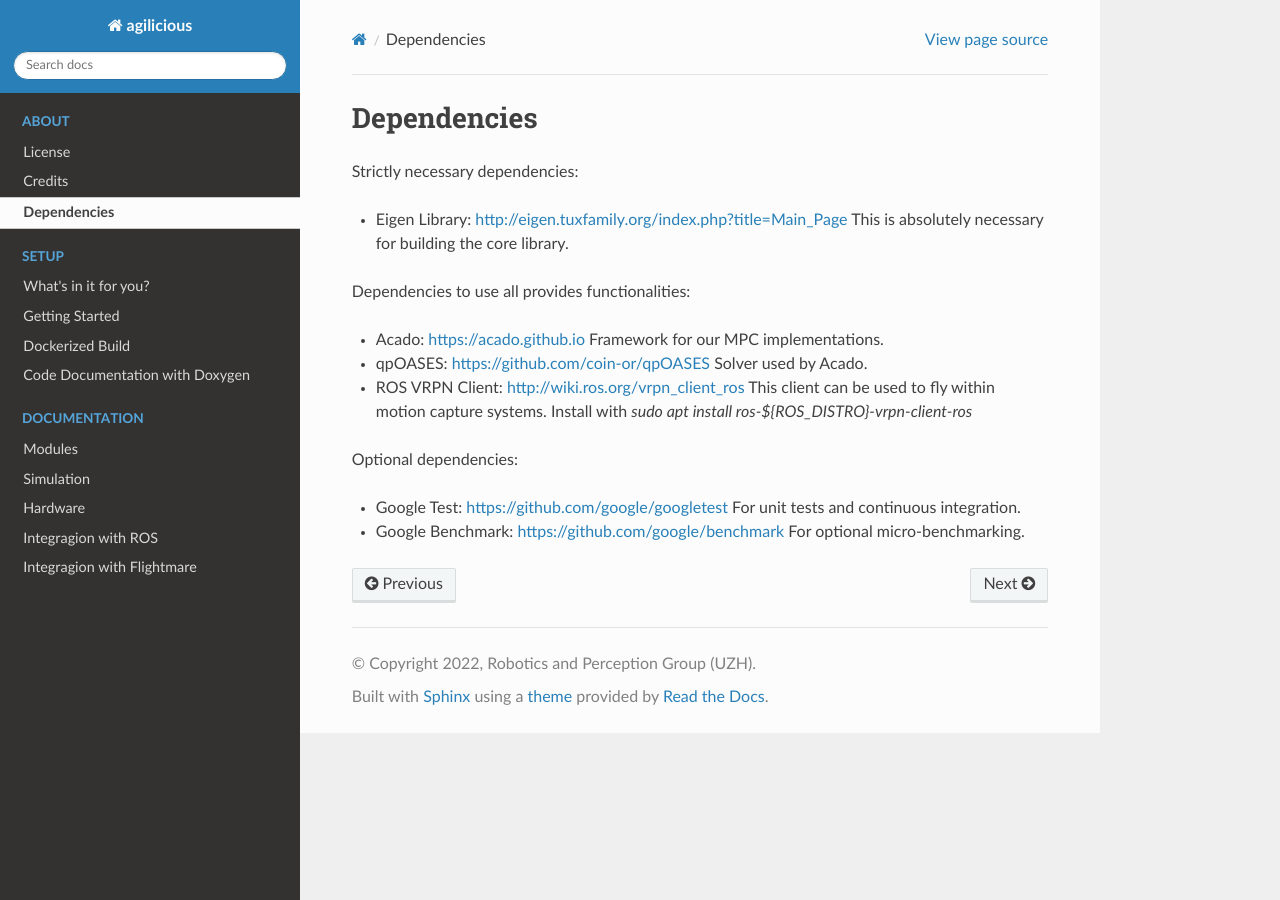
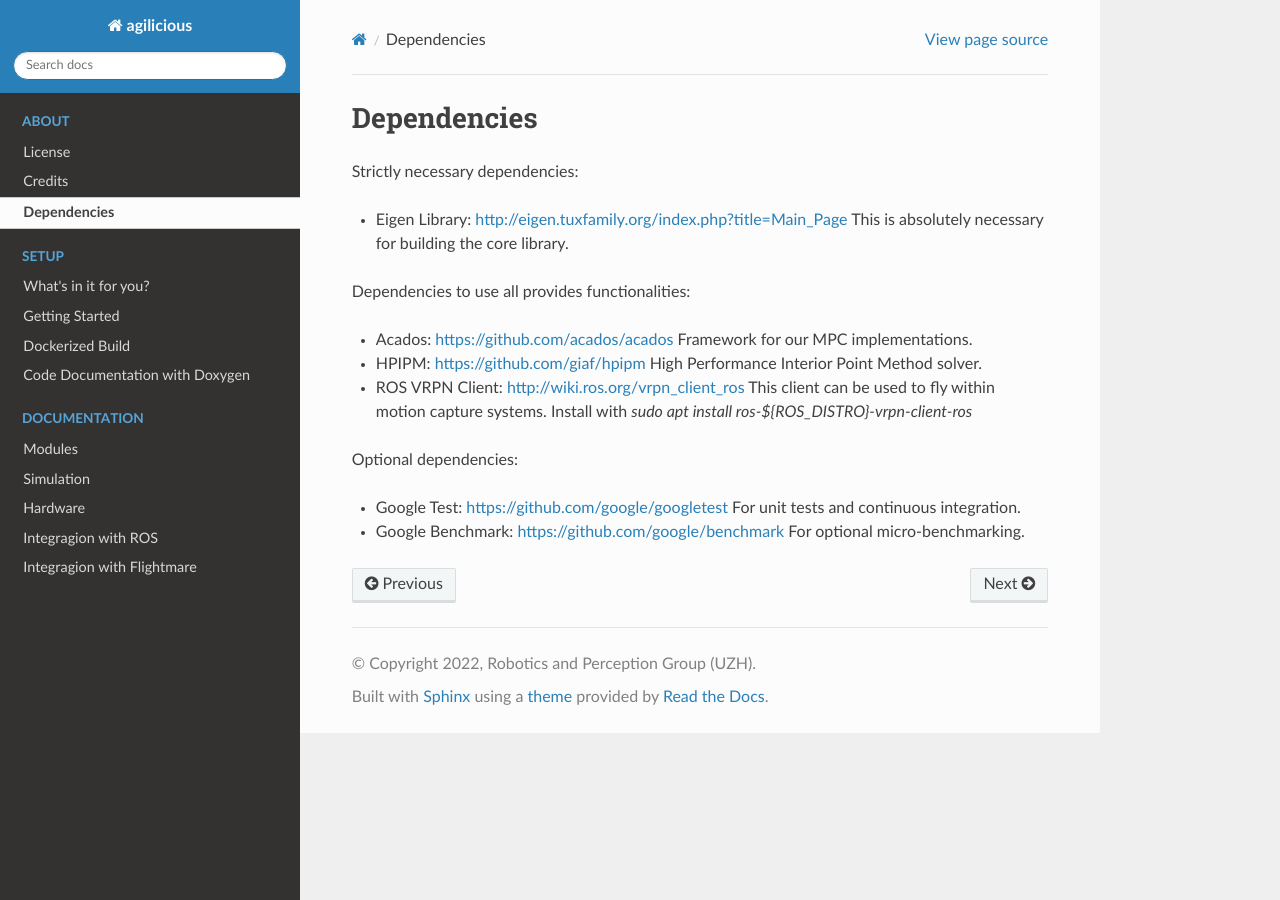
Before and after one commit to uzh-rpg/agilicious, a Sphinx documentation site: the page built from docs/dependencies.rst, in a window 1280 px wide. Built offline with Sphinx 7.4.7 and the Read the Docs theme 2.0.0, drawn with Linux system fonts in a browser that asks for light colours.

Commit message:
Typos fixed

```diff
--- a/docs/dependencies.rst
+++ b/docs/dependencies.rst
@@ -8,10 +8,10 @@
 
 Dependencies to use all provides functionalities:
 
-* Acado: https://acado.github.io
+* Acados: https://github.com/acados/acados
   Framework for our MPC implementations.
-* qpOASES: https://github.com/coin-or/qpOASES
-  Solver used by Acado.
+* HPIPM: https://github.com/giaf/hpipm
+  High Performance Interior Point Method solver.
 * ROS VRPN Client: http://wiki.ros.org/vrpn_client_ros
   This client can be used to fly within motion capture systems.
   Install with `sudo apt install ros-${ROS_DISTRO}-vrpn-client-ros`
--- a/docs/integration/ros.rst
+++ b/docs/integration/ros.rst
@@ -12,7 +12,7 @@
 - :code:`off`: stops and disarms the drone
 - :code:`trajectory`: sends a trajectory that is followed by the drone
 - :code:`pose_estimate`: provides the drone with a pose estimate to be fused in the EKF
-- :code:`feedthrough_command`: directly sends a low level command that bypass all controller logic and directly goes to the actuators
+- :code:`feedthrough_command`: directly sends a low level command that bypasses all controller logic and directly goes to the actuators
 
 
 The function of the ROS interface is to take these commands (or any command that might be implemented by the user) and send it downstream to :code:`agilib`.
--- a/docs/introduction.rst
+++ b/docs/introduction.rst
@@ -14,7 +14,7 @@
 Pipelines
 ===========
   The Pipeline architecture provides a modular way to combine controllers, estimators, reference trajectories into a complete control system.
-  It is posible to create multiple pipelines and switch between them at runtime, allowing rapid prototyping.
+  It is possible to create multiple pipelines and switch between them at runtime, allowing rapid prototyping.
 
 ============
 Controllers
```
Also changed, not shown: README.md (+1 -1 lines).
